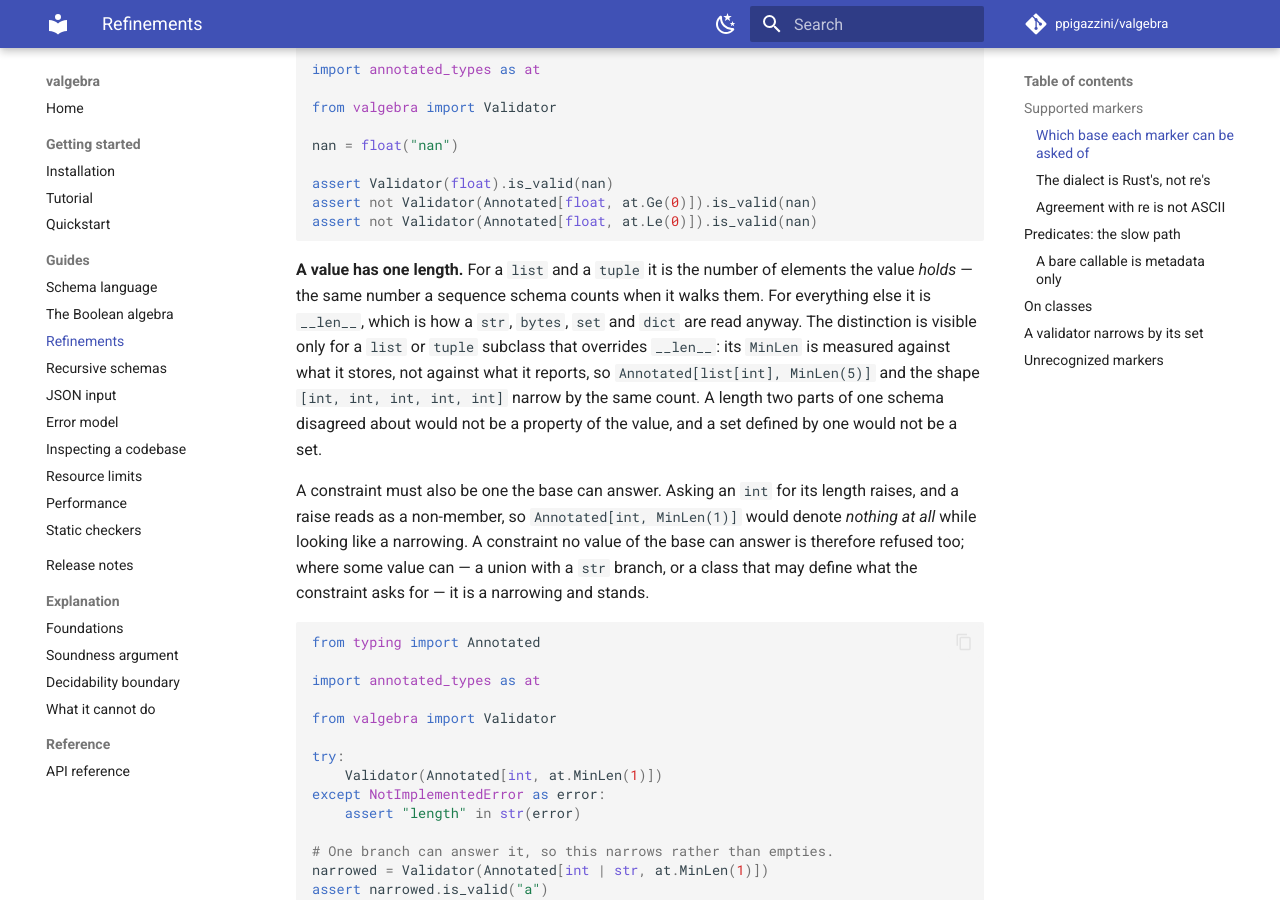
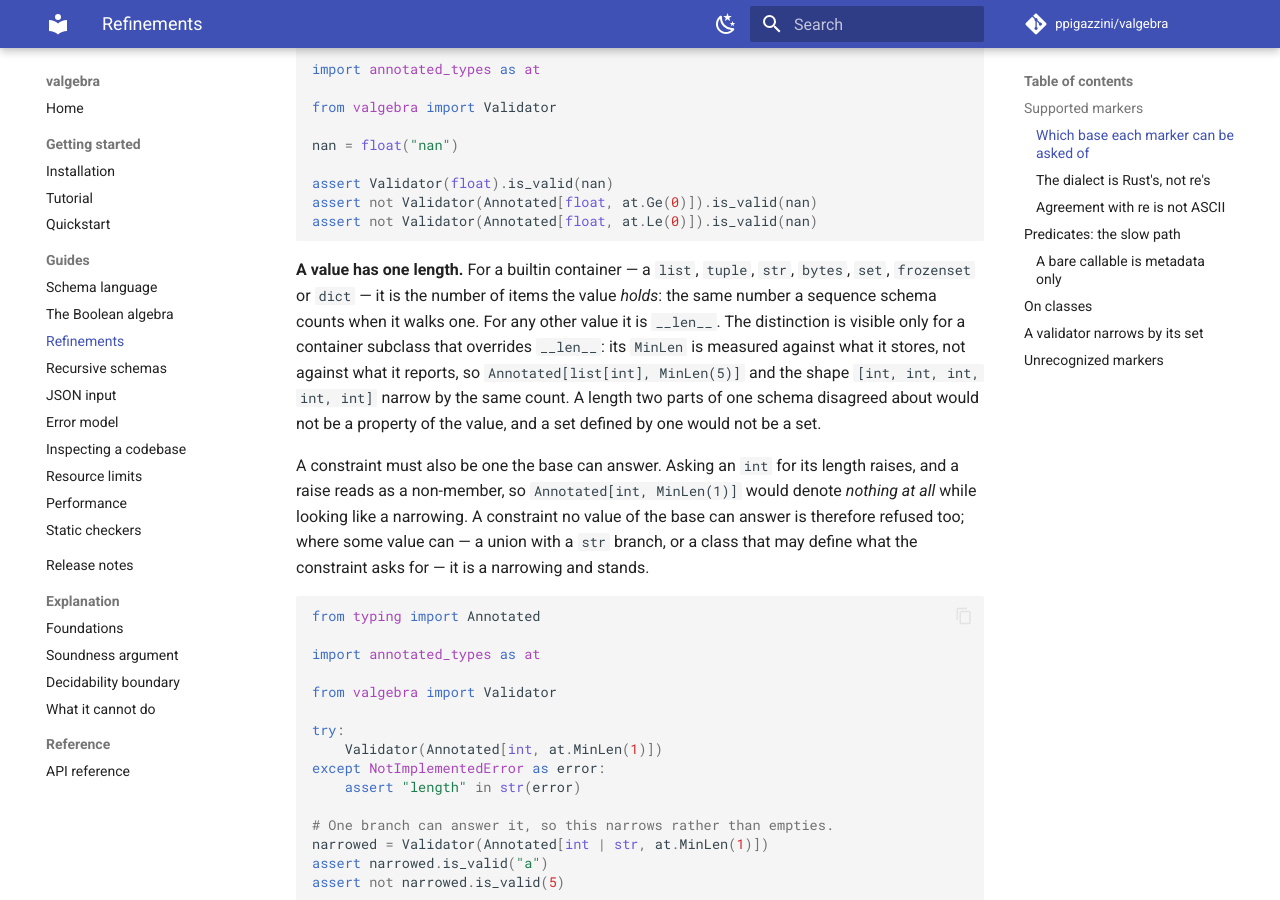
Before and after one commit to ppigazzini/valgebra, an MkDocs documentation site: the page built from docs/05-refinements.md, in a window 1280 px wide and 900 px high, scrolled down 3070 px. Built offline with MkDocs 1.6.1 and Material for MkDocs 9.7.7, drawn with Linux system fonts in a browser that asks for light colours; comment, search, counter and statistics services are not loaded.

Commit message:
docs: a container subclass is measured by what it holds
The refinements page measures every builtin container -- `list`, `tuple`,
`str`, `bytes`, `set`, `frozenset`, `dict` -- by the items it holds, and any
other value by `__len__`, which is what the walk page states and the walk
does. It said a `str`, `bytes`, `set` and `dict` were read through `__len__`,
so a subclass of one overriding it read as a value whose `MinLen` believes
the override, which no build answers.

````diff
--- a/docs/05-refinements.md
+++ b/docs/05-refinements.md
@@ -141,12 +141,12 @@
 assert not Validator(Annotated[float, at.Le(0)]).is_valid(nan)
 ```
 
-**A value has one length.** For a `list` and a `tuple` it is the number of
-elements the value *holds* — the same number a sequence schema counts when it
-walks them. For everything else it is `__len__`, which is how a `str`, `bytes`,
-`set` and `dict` are read anyway. The distinction is visible only for a `list` or
-`tuple` subclass that overrides `__len__`: its `MinLen` is measured against what
-it stores, not against what it reports, so `Annotated[list[int], MinLen(5)]` and
+**A value has one length.** For a builtin container — a `list`, `tuple`, `str`,
+`bytes`, `set`, `frozenset` or `dict` — it is the number of items the value
+*holds*: the same number a sequence schema counts when it walks one. For any
+other value it is `__len__`. The distinction is visible only for a container
+subclass that overrides `__len__`: its `MinLen` is measured against what it
+stores, not against what it reports, so `Annotated[list[int], MinLen(5)]` and
 the shape `[int, int, int, int, int]` narrow by the same count. A length two
 parts of one schema disagreed about would not be a property of the value, and a
 set defined by one would not be a set.
````
